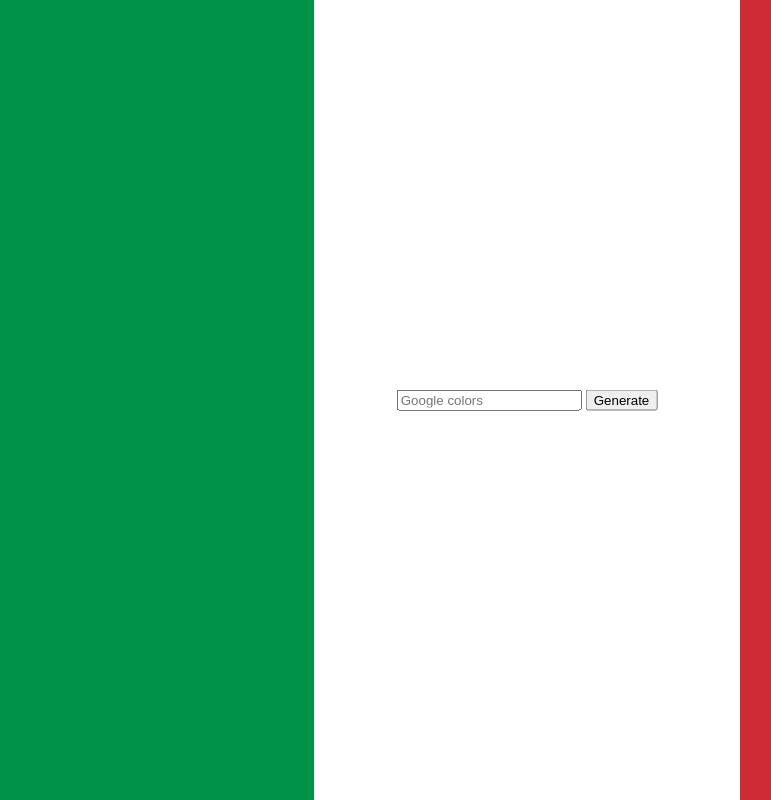
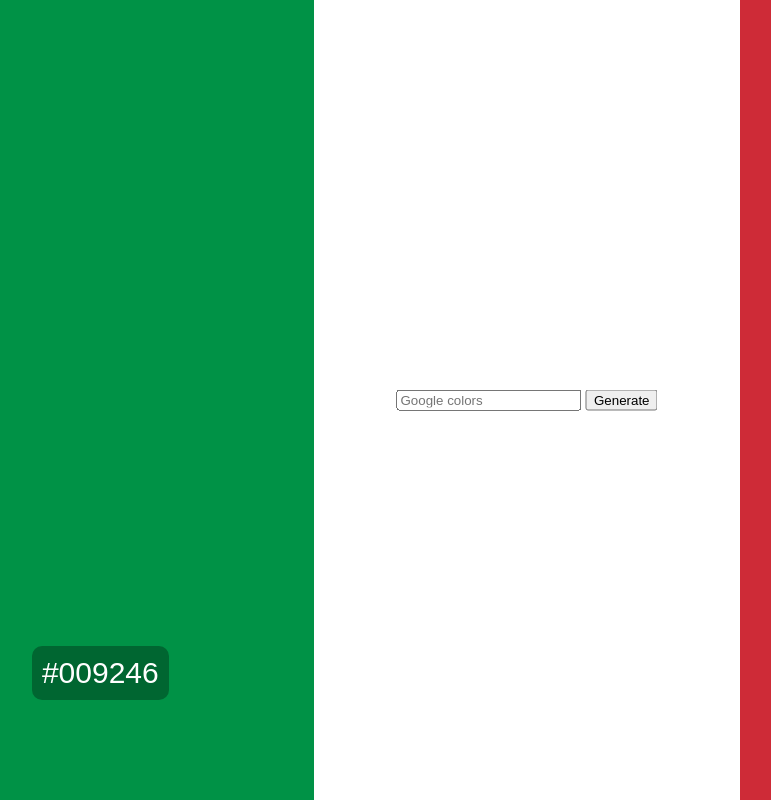
Before and after one commit to stevelukis/openai-color-palette, a Flask app: page / in a window 1280 px wide. Shown: the whole page, without its empty margins (113-884 px from the left). Run offline with Flask 3, Linux system fonts and the light colour scheme; parts of the project's set-up code (start-up, migrations or seed data) failed here and were passed over.

Commit message:
feat: Add hover effect to color items and font style
Changes were made in CSS to maintain Arial as the default font, as well as to enhance the design of the color-item class. These changes included adding a hover effect, displaying the color RGB value in a hidden paragraph which is visible on mouseover, employing a flex layout, and more.

For `index.html`, the prior individual div-elements representing colors were replaced with JS to improve maintainability and scalability. Now colors can be added/removed easily by manipulating the colors array.

```diff
--- a/static/css/main.css
+++ b/static/css/main.css
@@ -4,6 +4,7 @@ html, body {
     height: 100vh;
     width: 100%;
     box-sizing: border-box;
+    font-family: Arial, sans-serif;
 }
 
 .center {
@@ -36,4 +37,22 @@ html, body {
     height: 100%;
     flex: 1;
     cursor: pointer;
+    display: flex;
+    flex-direction: column;
+    justify-content: flex-end;
+    align-items: center;
 }
+
+.color-item > p {
+    display: none;
+    background-color: rgba(0, 0, 0, 0.3);
+    border-radius: 10px;
+    padding: 10px;
+    margin-bottom: 100px;
+    color: white;
+    font-size: 30px;
+}
+
+.color-item:hover p {
+    display: block;
+}
--- a/templates/index.html
+++ b/templates/index.html
@@ -7,9 +7,7 @@
 </head>
 <body>
 <div class="color-list">
-  <div class="color-item" style="background-color: #009246"></div>
-  <div class="color-item" style="background-color: #FFFFFF"></div>
-  <div class="color-item" style="background-color: #CE2B37"></div>
+  <div class="color-item" style="background-color: #2b2b2b"><p>#2b2b2b</p></div>
 </div>
 <div class="center">
   <form>
@@ -18,6 +16,23 @@
   </form>
 </div>
 <script>
+    const colorItemReference = document.querySelector(".color-item");
+
+    const colors = ["#009246", "#FFFFFF", "#CE2B37"];
+    const colorList = document.querySelector(".color-list");
+
+    const newColorItems = colors.map(color => {
+        const colorNameElement = document.createElement("p");
+        colorNameElement.innerText = color;
+
+        const item = colorItemReference.cloneNode(false);
+        item.style.backgroundColor = color;
+        item.appendChild(colorNameElement);
+
+        return item;
+    })
+
+    colorList.replaceChildren(...newColorItems);
 </script>
 </body>
 </html>
```
